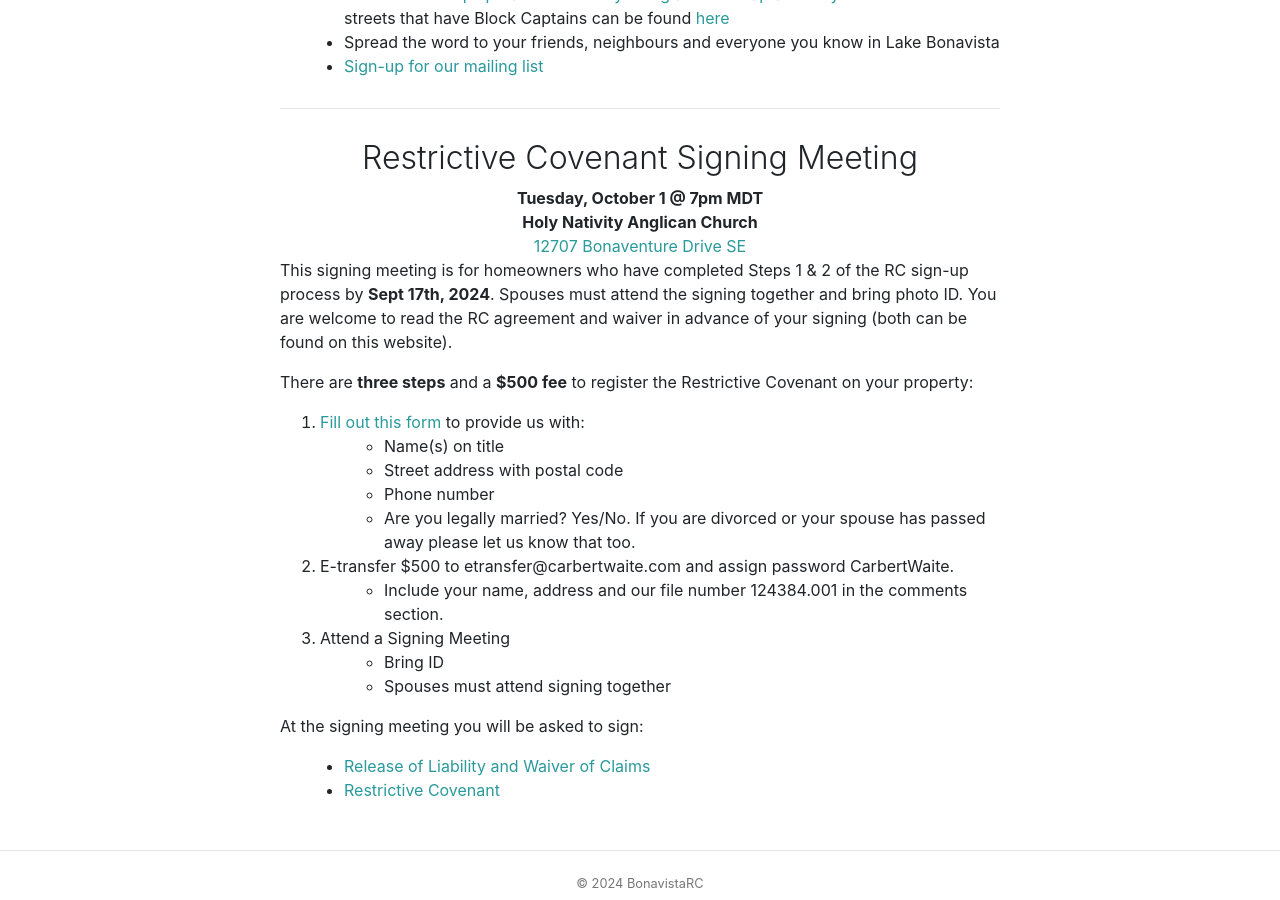
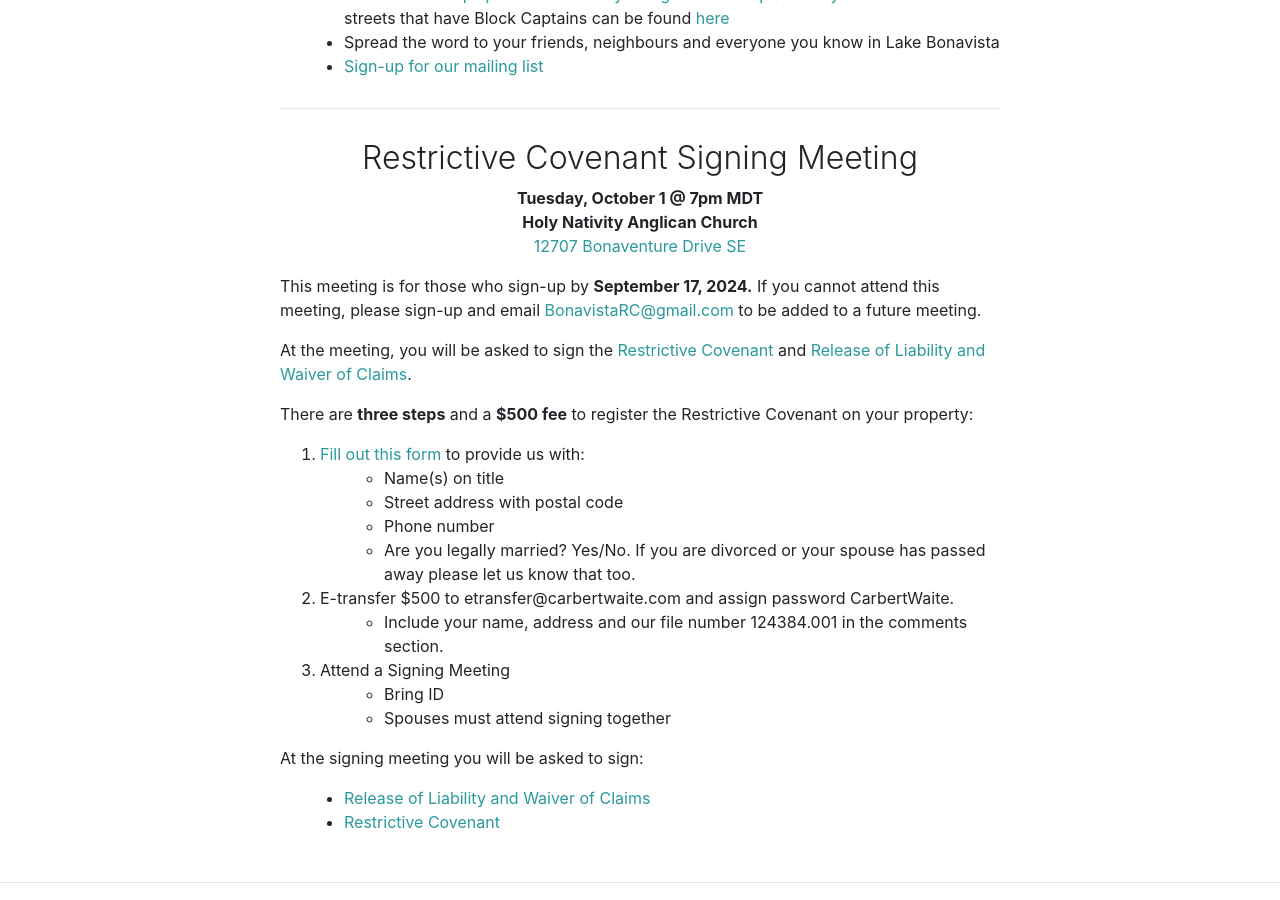
Before and after one commit to BonavistaRC/BonavistaRC.github.io, a Jekyll site: the page built from index.markdown, in a window 1280 px wide and 900 px high, scrolled down 1576 px. Built offline with Jekyll 4.4.1, drawn with Linux system fonts in a browser that asks for light colours.

Commit message:
Added meeting deatils to the Sign-up page

```diff
--- /dev/null
+++ b/_includes/signup_meeting_details.md
@@ -0,0 +1,8 @@
+
+<p align="center" style="margin:0;padding-left: 0;"><b>Tuesday, October 1 @ 7pm MDT</b> </p>
+<p align="center" style="margin:0;padding-left: 0;"><b>Holy Nativity Anglican Church</b></p>
+<p align="center" style="padding-left: 0;"><a href="https://maps.app.goo.gl/NJ5JtQFouTHuFFLN6">12707 Bonaventure Drive SE</a></p>
+
+This meeting is for those who sign-up by **September 17, 2024.** If you cannot attend this meeting, please sign-up and email [BonavistaRC@gmail.com](mailto:BonavistaRC@gmail.com) to be added to a future meeting.
+
+At the meeting, you will be asked to sign the [Restrictive Covenant](../docs/RCJune102024-FINAL.pdf) and [Release of Liability and Waiver of Claims](../docs/ReleaseofLiabilityandWaiverofClaims-FINAL.pdf).
--- a/index.markdown
+++ b/index.markdown
@@ -87,17 +87,8 @@ The following is a video on Restrictive Covenant Calgary and Lake Bonavista
 {% include call_to_action.md %}
 
 ---
-
 <h2 align="center" id="meeting">Restrictive Covenant Signing Meeting</h2>
-
-<p align="center" style="margin:0"><b>Tuesday, October 1 @ 7pm MDT</b></p>
-
-<p align="center" style="margin:0"><b>Holy Nativity Anglican Church</b></p>
-
-<p align="center" style="margin:0"><a href="https://maps.app.goo.gl/NJ5JtQFouTHuFFLN6">12707 Bonaventure Drive SE</a></p>
-
-
-This signing meeting is for homeowners who have completed Steps 1 & 2 of the RC sign-up process by **Sept 17th, 2024**. Spouses must attend the signing together and bring photo ID. You are welcome to read the RC agreement and waiver in advance of your signing (both can be found on this website).
+{% include signup_meeting_details.md %}
 
 
 {% include steps_to_signup.md %}
```
Also changed, not shown: signup.markdown (+6 -2 lines).
